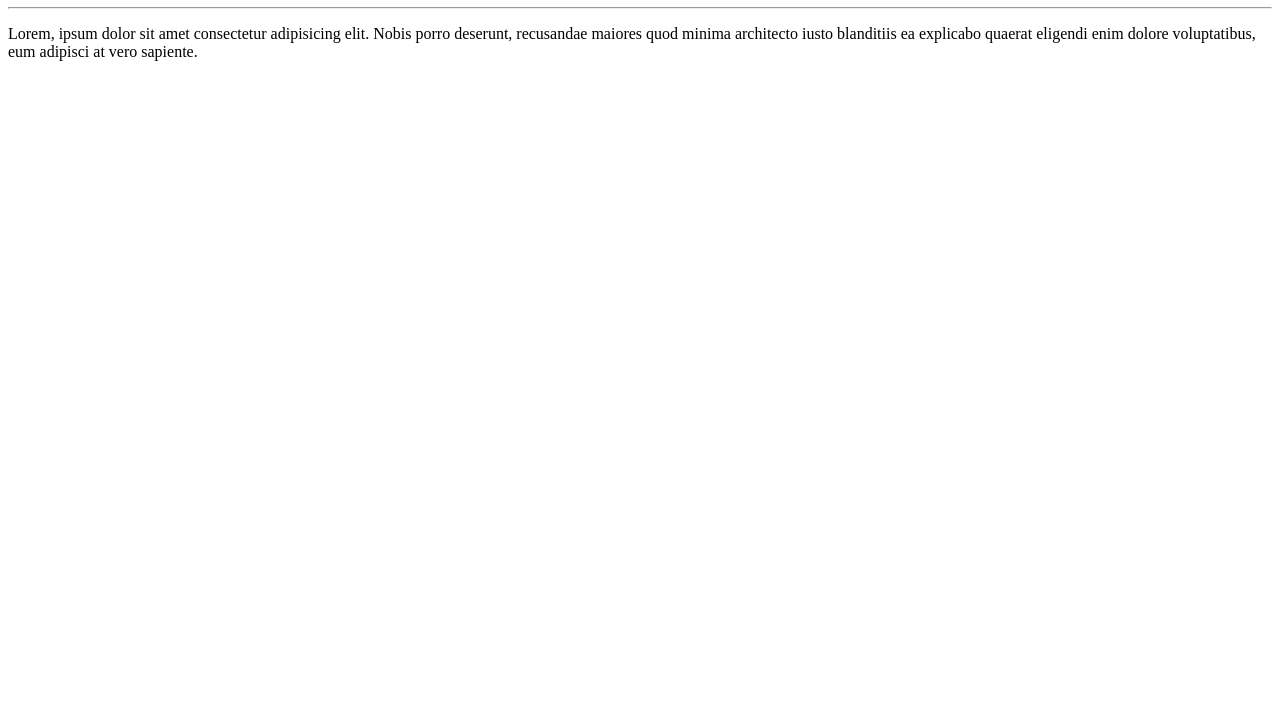
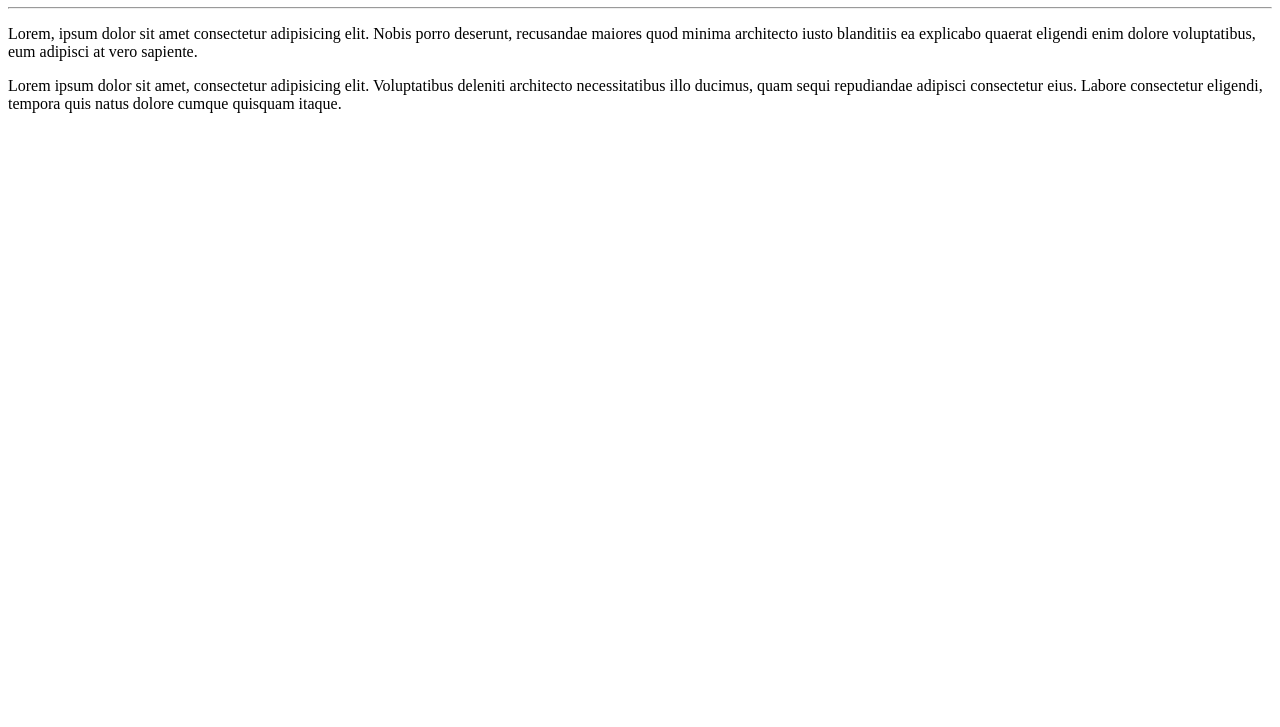
Before and after one commit to Lucasbahr/MeuPrimeiroRepositorio, a plain HTML site: page site-exemplo/index.html in a window 1280 px wide. Shown: the part 73-800 px from the top of the page. Drawn offline with Linux system fonts and the light colour scheme.

Commit message:
adicionei um paragrafo

```diff
--- a/site-exemplo/index.html
+++ b/site-exemplo/index.html
@@ -10,5 +10,6 @@
     <h1>Ola Mundo</h1>
     <hr>
     <p>Lorem, ipsum dolor sit amet consectetur adipisicing elit. Nobis porro deserunt, recusandae maiores quod minima architecto iusto blanditiis ea explicabo quaerat eligendi enim dolore voluptatibus, eum adipisci at vero sapiente.</p>
+    <p>Lorem ipsum dolor sit amet, consectetur adipisicing elit. Voluptatibus deleniti architecto necessitatibus illo ducimus, quam sequi repudiandae adipisci consectetur eius. Labore consectetur eligendi, tempora quis natus dolore cumque quisquam itaque.</p>
 </body>
 </html>
```
